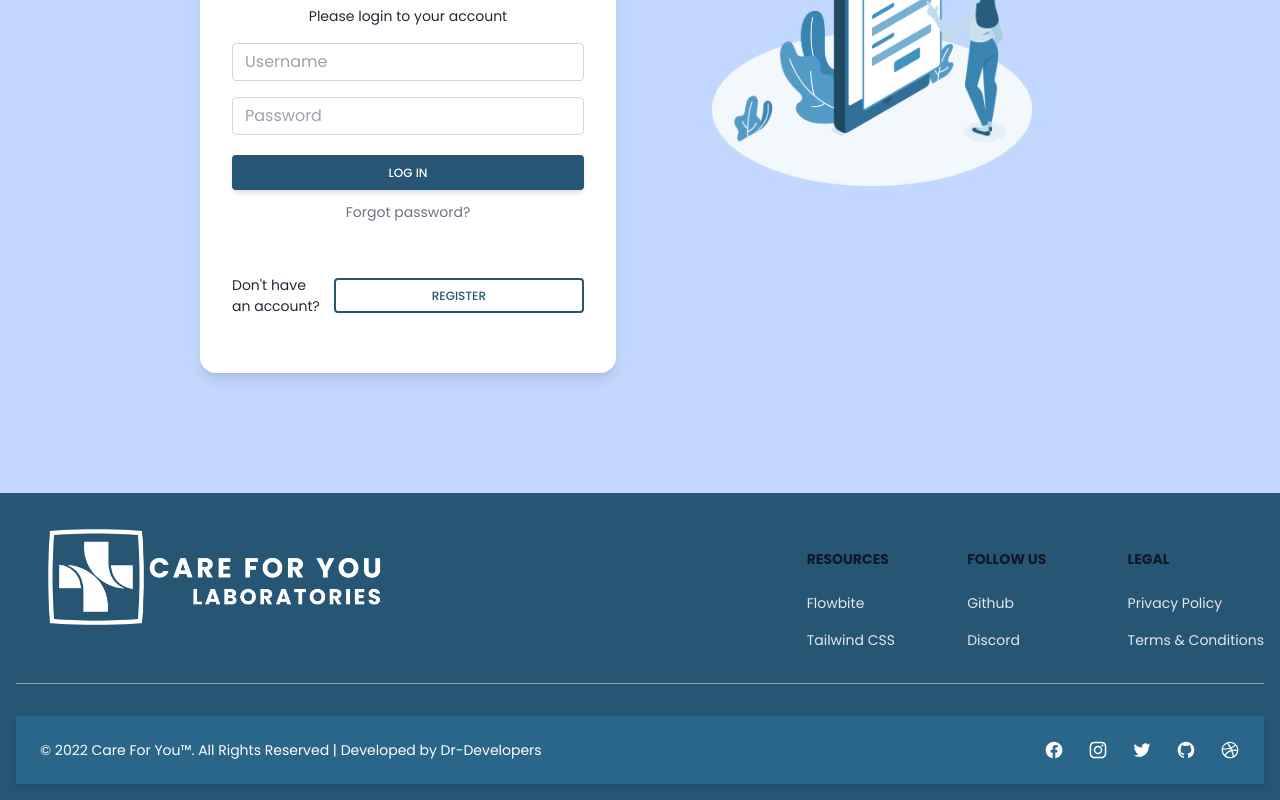
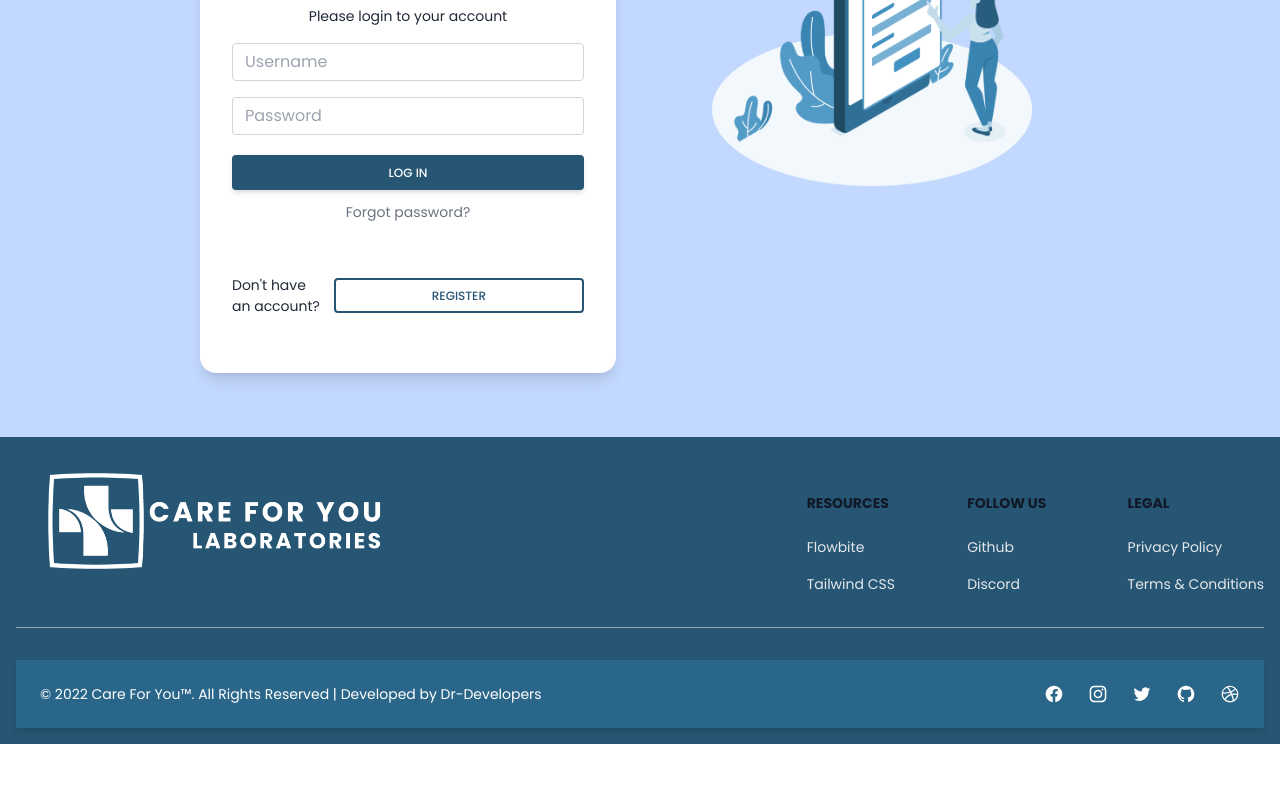
Before and after one commit to heshani9918/Online-Laboratory-Management-System-Frontend, a React (Create React App) app: page /login in a window 1280 px wide. Shown: the part 519-1319 px from the top of the page. After the commit the page ends 1263 px from the top, so only its background shows below. Built offline with nearby package versions, Linux system fonts and the light colour scheme.

Commit message:
changing css

```diff
--- a/src/Components/Footer/footer.jsx
+++ b/src/Components/Footer/footer.jsx
@@ -3,7 +3,7 @@ import LabWhiteLogo from "../../Assests/LaboratoriesWhite.png";
 
 export default function Footer() {
 	return (
-		<footer class="p-4 mt-14 bg-[#265673]">
+		<footer class="p-4 bg-[#265673]">
 			<div class="md:flex md:justify-between mt-5">
 				<div class="mb-6 md:mb-0">
 					<a
```
